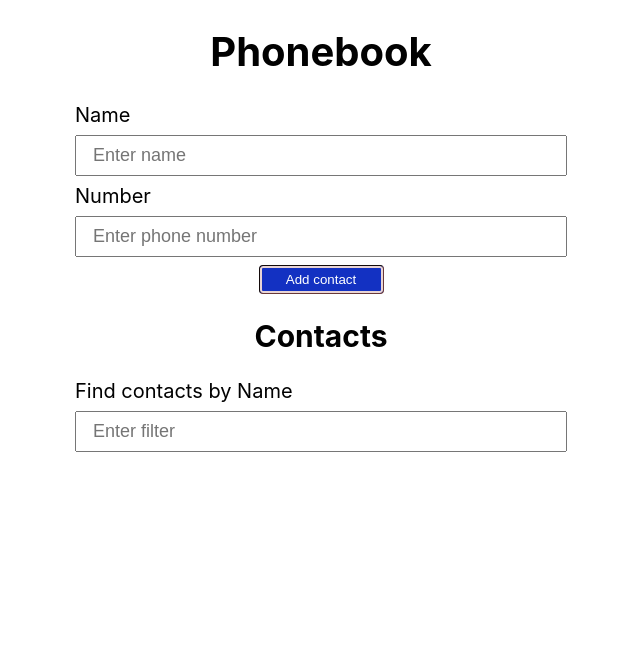
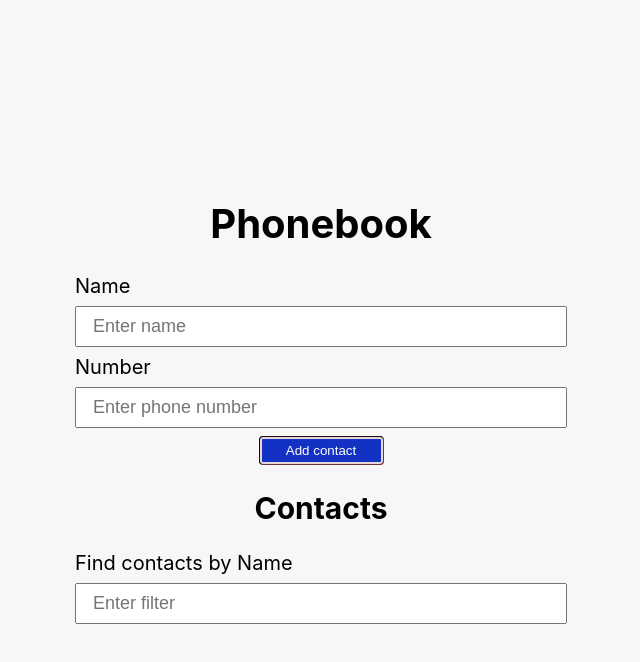
Before and after one commit to Reuelle/goit-react-hw-06-phonebook, a React (Create React App) app: page / in a window 1280 px wide. Shown: the top 662 px of the page, without its empty margins (319-959 px from the left). Built offline with nearby package versions, Linux system fonts and the light colour scheme.

Commit message:
Update App.jsx

```diff
--- a/src/components/App.jsx
+++ b/src/components/App.jsx
@@ -6,12 +6,15 @@ export const App = () => {
   return (
     <div
       style={{
-        display: 'flex',
+          display: 'flex',
         flexDirection: 'column',
         justifyContent: 'center',
         alignItems: 'center',
         fontSize: 20,
         color: '#010101',
+        backgroundColor: 'rgb(248, 246, 247)',
+        minHeight: '100vh',
+        padding: '1rem',
       }}
     >
       <h1>Phonebook</h1>
```
